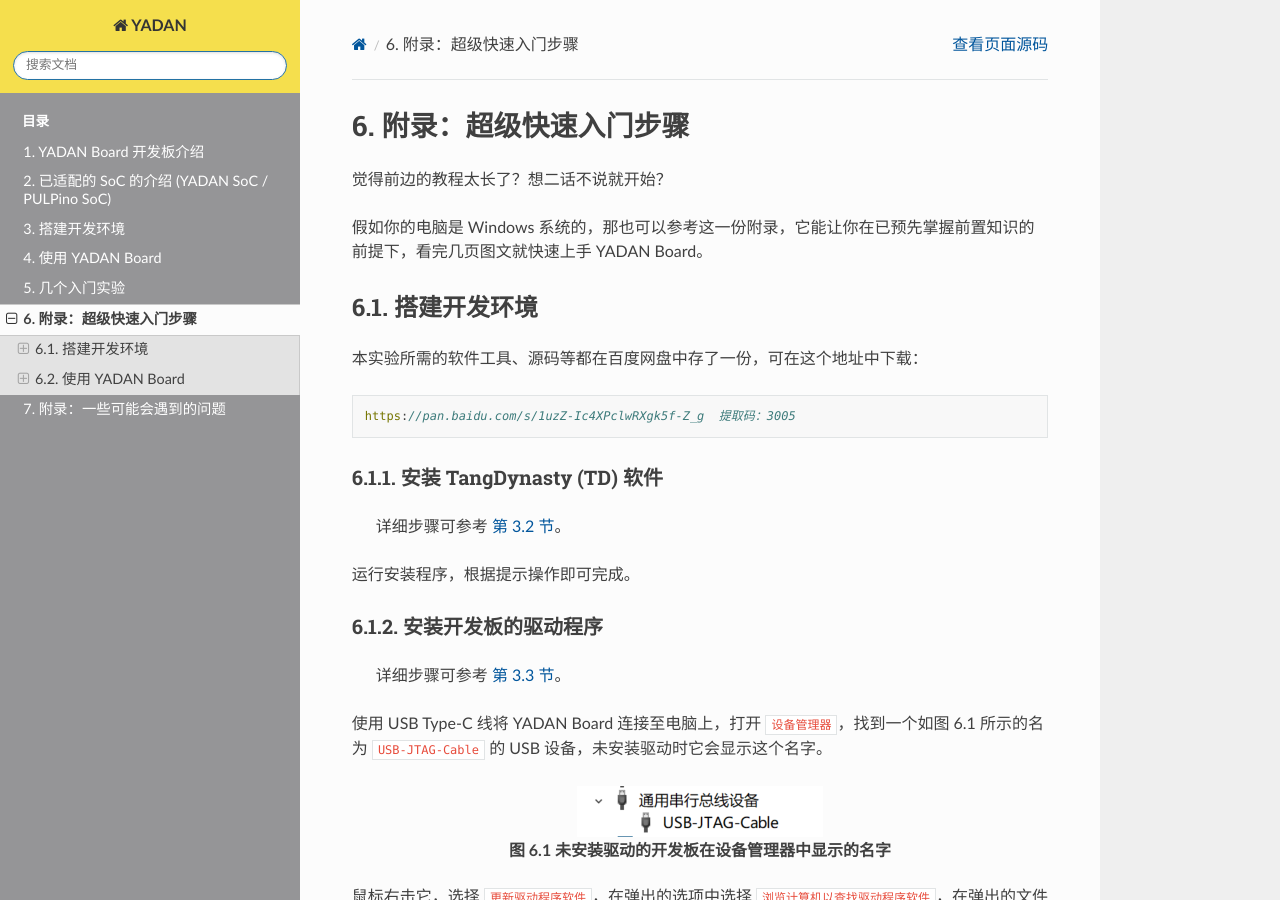
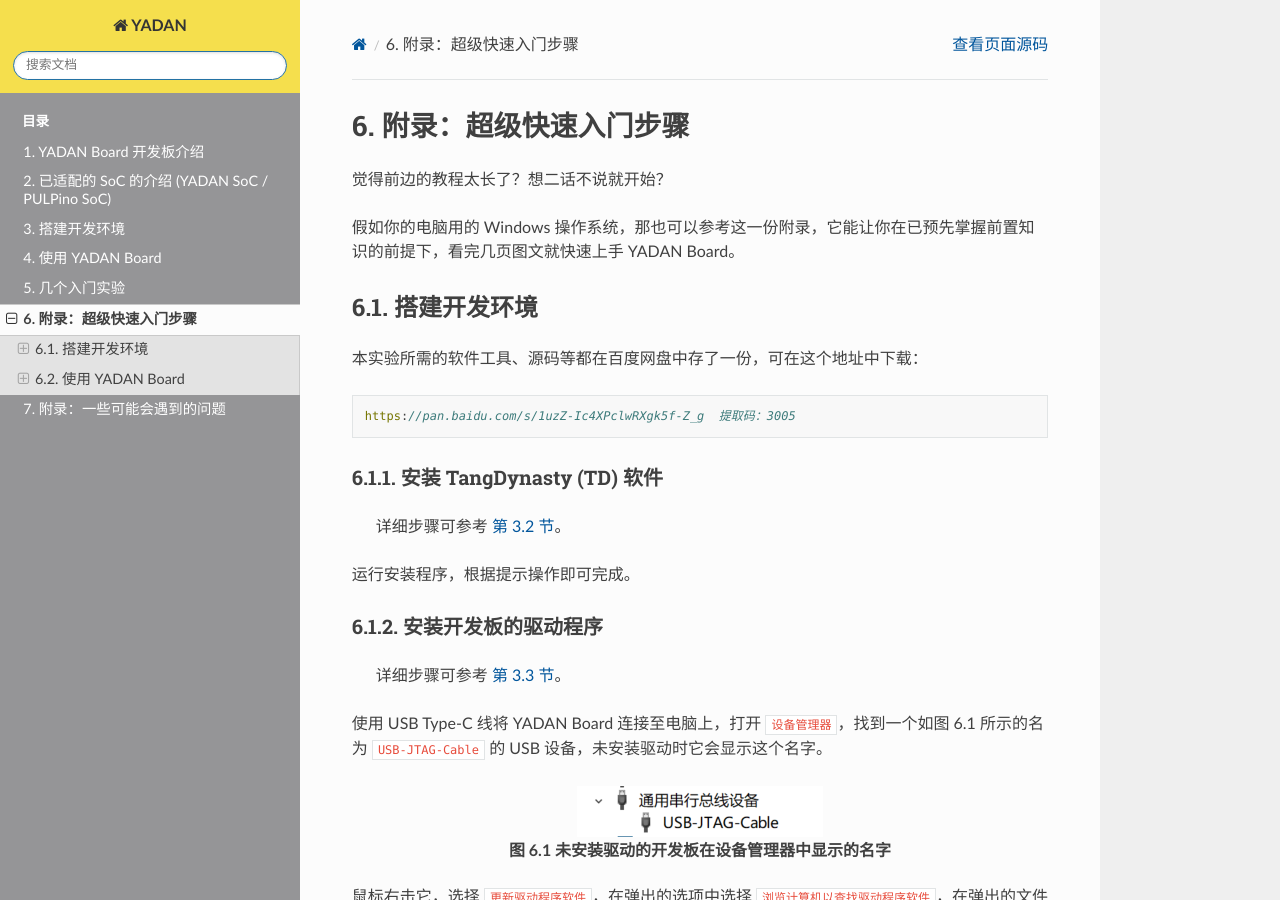
Before and after one commit to CSY-tvgo/YADAN-Docs, a Sphinx documentation site: the page built from docs/source/chap6.md, in a window 1280 px wide and 900 px high. Built offline with Sphinx 7.4.7 and the Read the Docs theme 2.0.0, drawn with Linux system fonts in a browser that asks for light colours.

Commit message:
update chap6

```diff
--- a/docs/source/chap6.md
+++ b/docs/source/chap6.md
@@ -2,7 +2,7 @@
 
 觉得前边的教程太长了？想二话不说就开始？
 
-假如你的电脑是 Windows 系统的，那也可以参考这一份附录，它能让你在已预先掌握前置知识的前提下，看完几页图文就快速上手 YADAN Board。
+假如你的电脑用的 Windows 操作系统，那也可以参考这一份附录，它能让你在已预先掌握前置知识的前提下，看完几页图文就快速上手 YADAN Board。
 
 ## 搭建开发环境
 本实验所需的软件工具、源码等都在百度网盘中存了一份，可在这个地址中下载：
```
